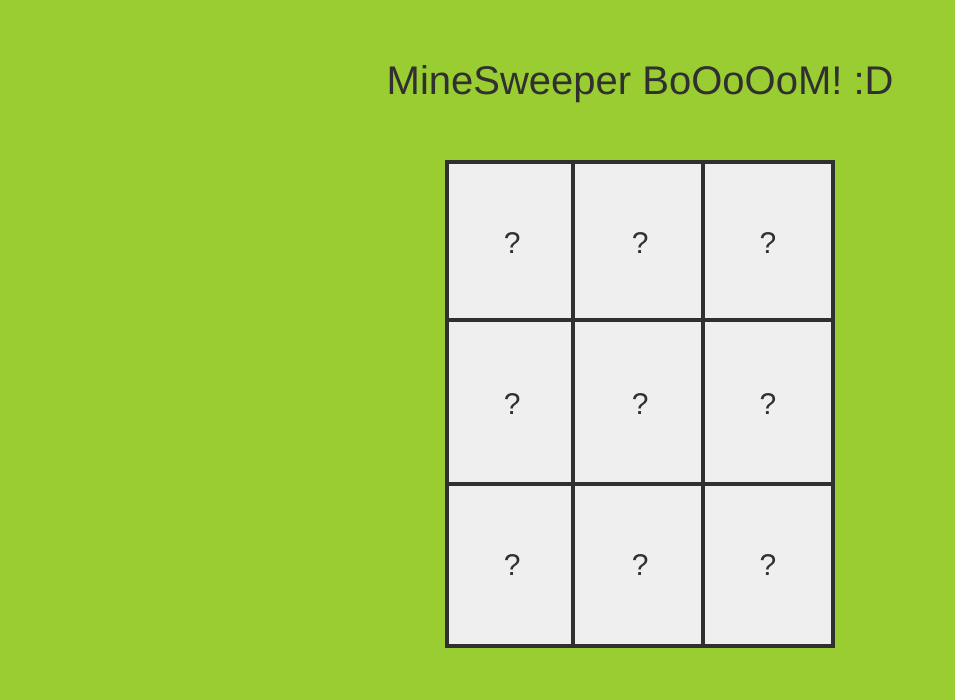
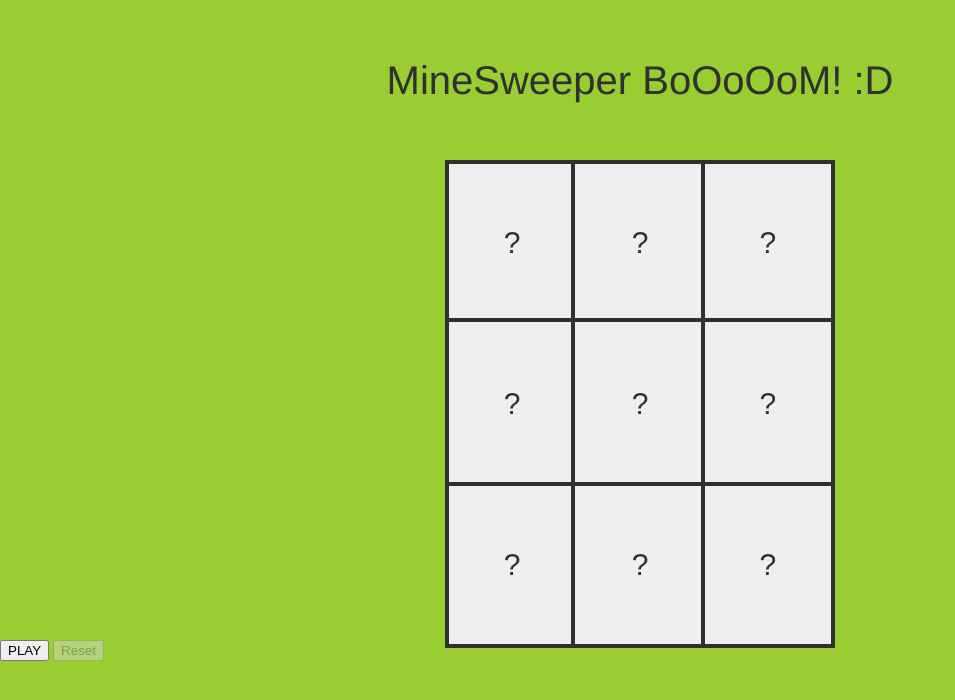
Before and after one commit to Pixelikas/Minesweeper-Game, a plain HTML site: page index.html in a window 1280 px wide. Shown: the whole page, without its empty margins (0-955 px from the left). Drawn offline with Linux system fonts and the light colour scheme.

Commit message:
Add files via upload

```diff
--- a/index.html
+++ b/index.html
@@ -6,7 +6,7 @@
     <title>MineSweeper BoOoOoM</title>
     <link rel="stylesheet" href="style.css">
 </head>
-<body>
+<body onload="Reset()">
 
     <div id="container">
 
@@ -100,6 +100,9 @@
 
         <div id="bottom">
 
+            <button id="btn-play" class="btn-game" onclick="Play()">PLAY</button>
+            <button id="btn-reset" class="btn-game" onclick="Reset()" disabled>Reset</button>
+
         </div>
 
     </div>
```
